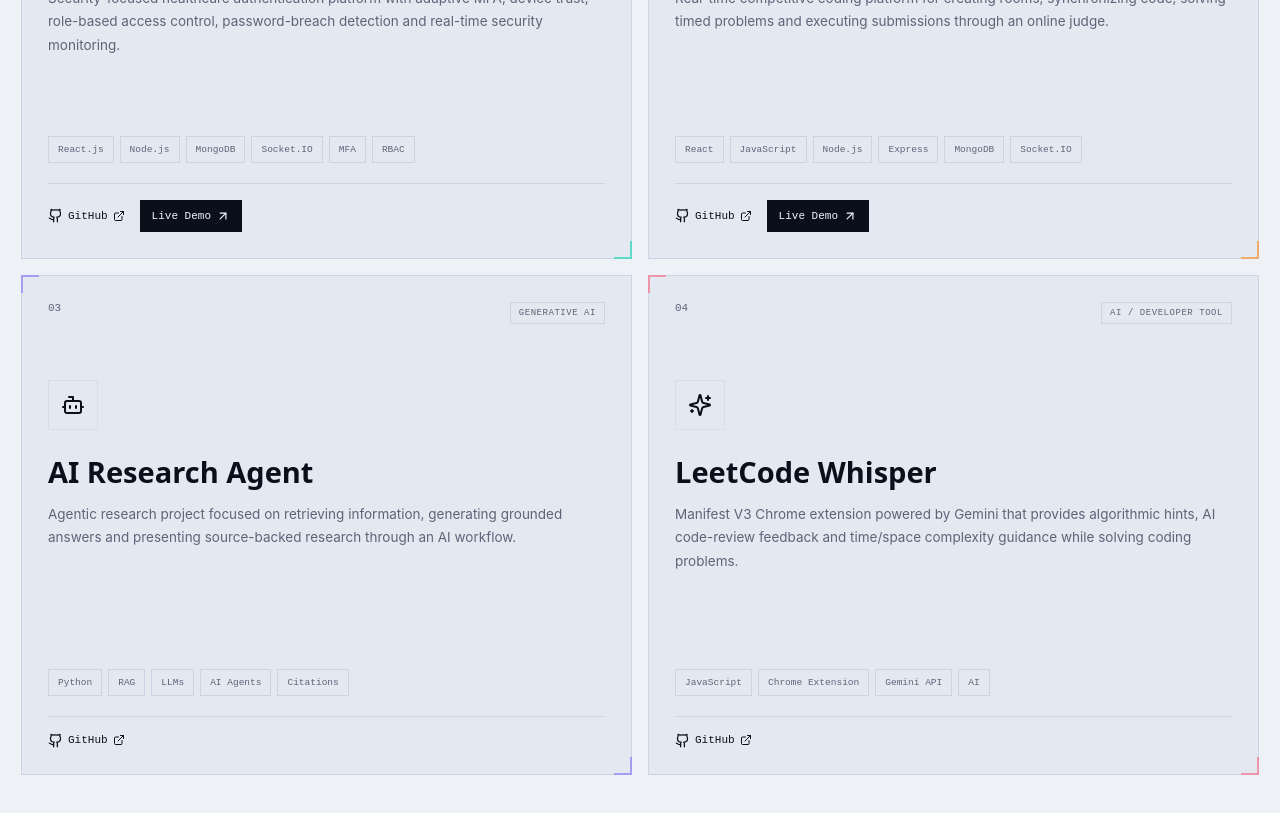
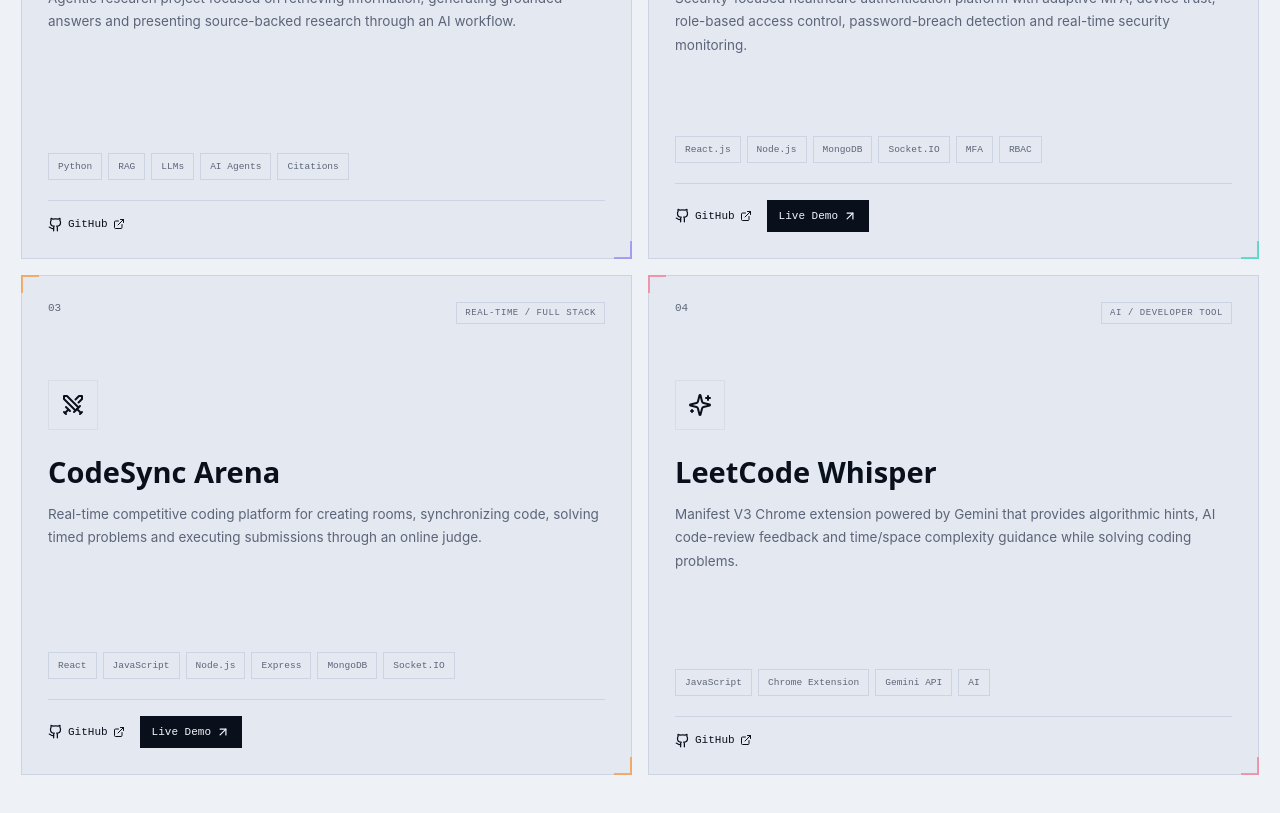
Before and after one commit to Adityaaun/aditya-maurya-portfolio, a React (Vite) app: page / in a window 1280 px wide. Shown: the part 1360-2173 px from the top of the page. Built offline with nearby package versions, Linux system fonts and the light colour scheme.

Commit message:
feat: move AI Research Agent project to rank 1 position

```diff
--- a/src/main.jsx
+++ b/src/main.jsx
@@ -4,9 +4,9 @@
 import "./styles.css";
 
 const projects=[
-{id:"01",category:"SECURITY / FULL STACK",title:"Secure Health Auth",desc:"Security-focused healthcare authentication platform with adaptive MFA, device trust, role-based access control, password-breach detection and real-time security monitoring.",stack:["React.js","Node.js","MongoDB","Socket.IO","MFA","RBAC"],github:"https://github.com/Adityaaun/Secure-Health-Auth-App",live:"https://secure-health-auth-app.vercel.app/",icon:ShieldCheck,tone:""},
-{id:"02",category:"REAL-TIME / FULL STACK",title:"CodeSync Arena",desc:"Real-time competitive coding platform for creating rooms, synchronizing code, solving timed problems and executing submissions through an online judge.",stack:["React","JavaScript","Node.js","Express","MongoDB","Socket.IO"],github:"https://github.com/Adityaaun/Code-Sync-Arena-Build",live:"https://code-sync-arena-build.vercel.app/",icon:Swords,tone:"amber"},
-{id:"03",category:"GENERATIVE AI",title:"AI Research Agent",desc:"Agentic research project focused on retrieving information, generating grounded answers and presenting source-backed research through an AI workflow.",stack:["Python","RAG","LLMs","AI Agents","Citations"],github:"https://github.com/Adityaaun/ai-research-agent-challenge",live:null,icon:Bot,tone:"violet"},
+{id:"01",category:"GENERATIVE AI",title:"AI Research Agent",desc:"Agentic research project focused on retrieving information, generating grounded answers and presenting source-backed research through an AI workflow.",stack:["Python","RAG","LLMs","AI Agents","Citations"],github:"https://github.com/Adityaaun/ai-research-agent-challenge",live:null,icon:Bot,tone:"violet"},
+{id:"02",category:"SECURITY / FULL STACK",title:"Secure Health Auth",desc:"Security-focused healthcare authentication platform with adaptive MFA, device trust, role-based access control, password-breach detection and real-time security monitoring.",stack:["React.js","Node.js","MongoDB","Socket.IO","MFA","RBAC"],github:"https://github.com/Adityaaun/Secure-Health-Auth-App",live:"https://secure-health-auth-app.vercel.app/",icon:ShieldCheck,tone:""},
+{id:"03",category:"REAL-TIME / FULL STACK",title:"CodeSync Arena",desc:"Real-time competitive coding platform for creating rooms, synchronizing code, solving timed problems and executing submissions through an online judge.",stack:["React","JavaScript","Node.js","Express","MongoDB","Socket.IO"],github:"https://github.com/Adityaaun/Code-Sync-Arena-Build",live:"https://code-sync-arena-build.vercel.app/",icon:Swords,tone:"amber"},
 {id:"04",category:"AI / DEVELOPER TOOL",title:"LeetCode Whisper",desc:"Manifest V3 Chrome extension powered by Gemini that provides algorithmic hints, AI code-review feedback and time/space complexity guidance while solving coding problems.",stack:["JavaScript","Chrome Extension","Gemini API","AI"],github:"https://github.com/Adityaaun/LeetCode-AI-Assistant---Chrome-Extension",live:null,icon:Sparkles,tone:"rose"}];
 const skills=[{name:"Frontend",icon:Code2,items:["React.js","JavaScript","HTML5","CSS3","Tailwind CSS"]},{name:"Backend",icon:Server,items:["Node.js","Express.js","REST APIs","Socket.IO"]},{name:"Databases",icon:Database,items:["MongoDB","MySQL","PostgreSQL","SQL"]},{name:"Cloud & Tools",icon:Cloud,items:["AWS","Git","GitHub","Docker","VS Code"]},{name:"AI / LLM",icon:Sparkles,items:["Gemini API","OpenAI API","RAG","Prompt Engineering"]},{name:"CS Fundamentals",icon:Braces,items:["C/C++","DSA","OOP","DBMS","Computer Networks","OS"]}];
 const certs=[{tag:"JUL 2026",title:"Generative AI & Prompt Engineering",body:"Udemy — 22.5 hours covering generative AI fundamentals and applied prompt-engineering workflows."},{tag:"MAR 2025",title:"Networking Basics",body:"Cisco Networking Academy — OSI, TCP/IP, subnetting, TCP, UDP, HTTP and FTP fundamentals."},{tag:"MAR 2025",title:"Nokia Accelerate — Her Hackathon",body:"Collaborated in a 24-hour sprint to design, build and present a functional coding solution."}];
```
